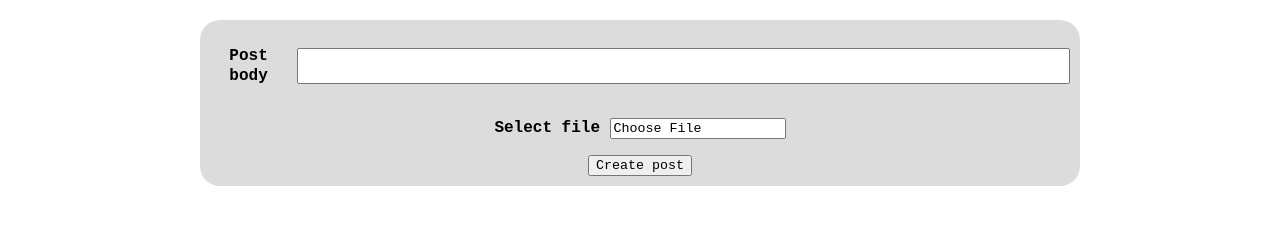
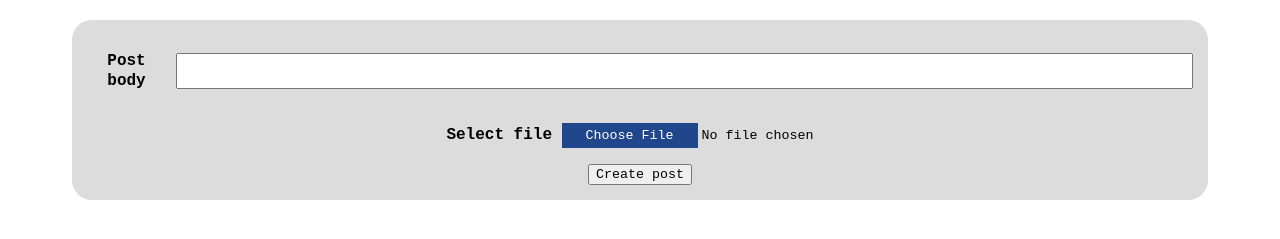
Before and after one commit to SanderSaska/WebAppDevHW2, a plain HTML site: page addPost.html in a window 1280 px wide. Shown: the part 93-332 px from the top of the page. Drawn offline with Linux system fonts and the light colour scheme.

Commit message:
Styling changes

```diff
--- a/addPost.html
+++ b/addPost.html
@@ -16,9 +16,9 @@
       <a class="dropimg" onclick="dropDown()"><img src="res/images/user_icon.png" width="50" height="50"
               alt="User icon"></a>
       <div id="DropDown" class="dropdown-content">
-          <a href="login.html">Joe Doe</a>
+          <a href="index.html">Joe Doe</a>
           <a href="login.html">john.doe@ut.ee</a>
-          <a href="index.html">logout</a>
+          <a href="login.html">logout</a>
       </div>
   </div>
   </header>
@@ -29,9 +29,9 @@
     </section>
     <form action="index.html" class="LoginForm">
       <p class="Select file">Select file
-        <input type="Choose file" id="Choose File Button" value="Choose File" onclick=""><br>
+        <input type="file" id="Choose_File_Button" value="Choose File" onclick=""><br>
       </p>
-      <input type="submit" id="Create post Button" value="Create post" onclick="">
+      <input type="submit" id="Create_post_Button" value="Create post" onclick="">
     </form>
 
 
--- a/res/css/style.css
+++ b/res/css/style.css
@@ -61,11 +61,9 @@
     flex-direction: column;
     font-weight: bold;
     background-color: rgb(220, 220, 220);
-    margin-top: 25px;
-    margin-right: 15vw;
-    margin-left: 15vw;
+    margin: 25px 5vw 0 5vw;
     text-align: center;
-    padding: 10px;
+    padding: 15px;
     border-color: red;
     border-radius: 20px;
 }
@@ -123,7 +121,7 @@
 }
 
 .image {
-    max-width: 50%;
+    max-width: 60%;
     max-height: auto;
     align-self: center;
 }
```
Also changed, not shown: index.html (+3 -52 lines), login.html (+2 -2 lines).
